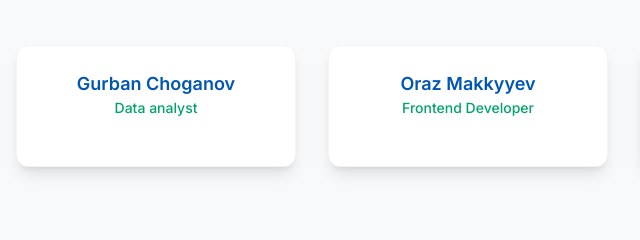
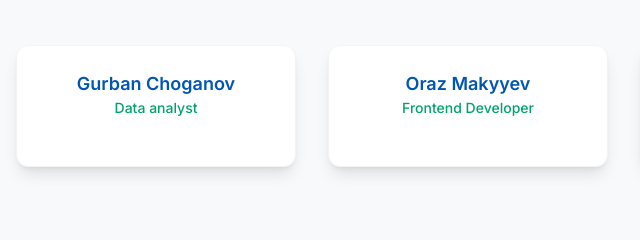
Before and after one commit to Maksad7/SILKROAD, a plain HTML site: page index.html in a window 1280 px wide. Shown: the part 2205-2445 px from the top of the page, 328-968 px from the left. Drawn offline with nearby package versions, Linux system fonts and the light colour scheme.

Commit message:
Add files via upload

```diff
--- a/index.html
+++ b/index.html
@@ -334,7 +334,7 @@ let currentSlide = 0;
                     <p class="text-xs text-gray-500 break-words"></p>
                 </div>
                 <div class="bg-white p-6 rounded-xl shadow-lg text-center border border-gray-100">
-                    <p class="text-lg font-semibold text-primary-blue">Oraz Makkyyev</p>
+                    <p class="text-lg font-semibold text-primary-blue">Oraz Makyyev</p>
                     <p class="text-sm font-medium text-accent-green mb-2"> Frontend Developer </p>
                     <p class="text-xs text-gray-500 break-words"></p>
                 </div>
```
